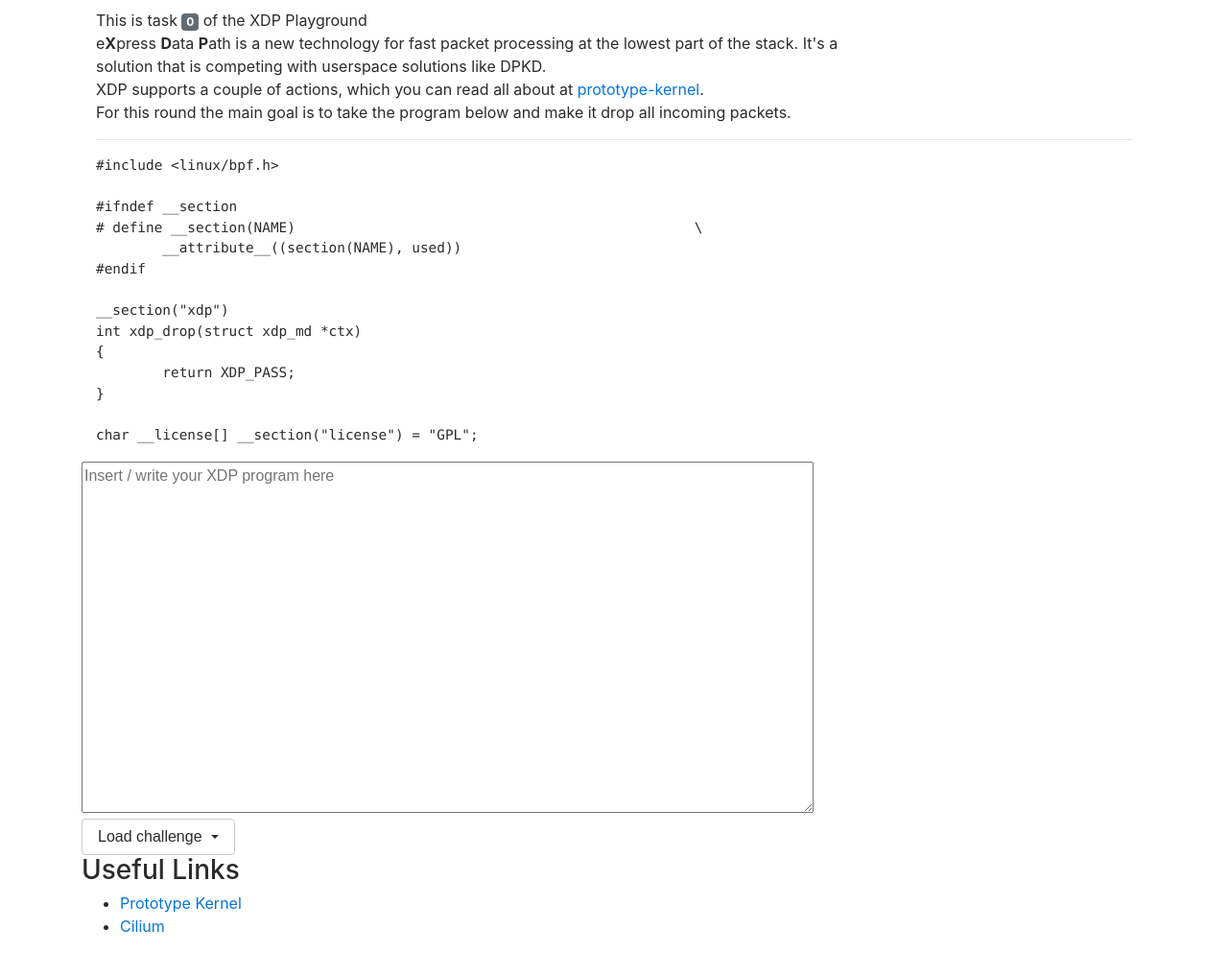
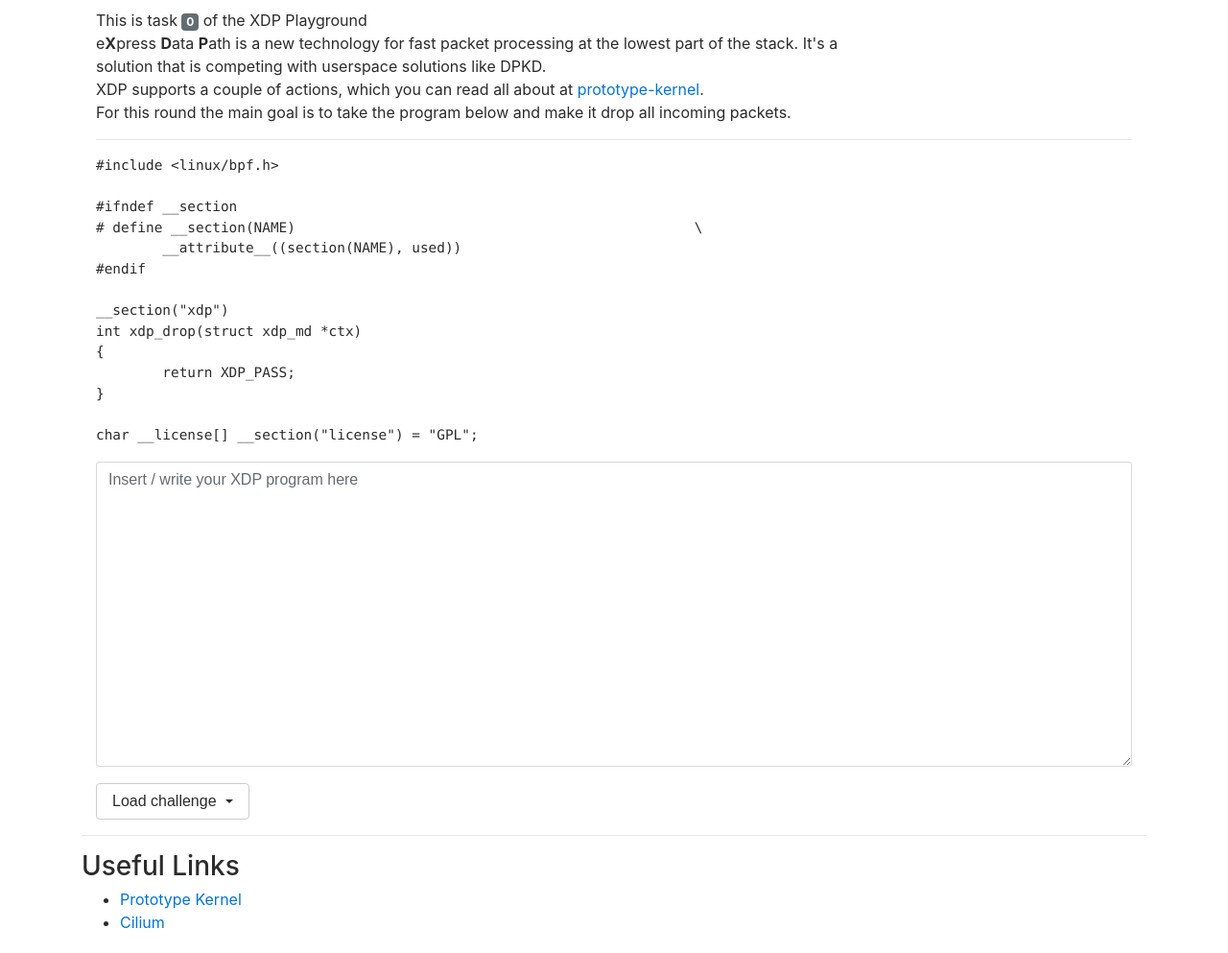
Before and after one commit to aalemayhu/xdp-playground, a website: page public/index.html in a window 1280 px wide. Shown: the part 68-1061 px from the top of the page at 96% size. Drawn offline with nearby package versions, Linux system fonts and the light colour scheme; no server answers.

Commit message:
public: add more gaps between elements
This makes it look better IMO.

Signed-off-by: Alexander Alemayhu <alexander@alemayhu.com>

```diff
--- a/public/index.html
+++ b/public/index.html
@@ -19,16 +19,21 @@
 	This is task <span class="badge badge-default">{{ task_number }}</span> of the {{ title }}
         <p ng-bind-html="task_description"></p>
       </div>
-	<textarea
+        <div class="mt-2 col-md-12">
+	<textarea class="form-control"
             autocorrect="off" autocomplete="off" autocapitalize="off" spellcheck="false"
 	ng-change="input_code_changed(this)"
  rows="15" cols="80%" type="text" ng-model="input_code"
 				    placeholder="Insert / write your XDP program here">
 	</textarea>
-        <textarea readonly ng-if="compilation_results.length > 0"
+        </div>
+        <div class="mt-2 col-md-12">
+        <textarea class="form-control" readonly ng-if="compilation_results.length > 0"
            rows="15" cols="80%" type="text" ng-model="compilation_results">
 	</textarea>
+        </div>
       <div>
+        <div class="mt-2 col-md-12">
       <div class="dropdown">
 	<button class="btn btn-secondary dropdown-toggle" type="button" id="dropdownMenuButton" data-toggle="dropdown" aria-haspopup="true" aria-expanded="false">
 	  Load challenge
@@ -38,6 +43,8 @@
 							ng-click="LoadChallenge(c)">{{ c }}</button>
 	</div>
       </div>
+        </div>
+        <hr>
         <h3>Useful Links</h3>
       <ul>
         <li><a href="http://prototype-kernel.readthedocs.io/en/latest/index.html">Prototype Kernel</a></li>
```
